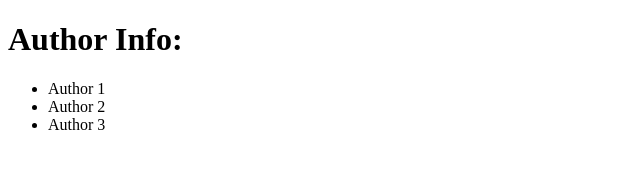
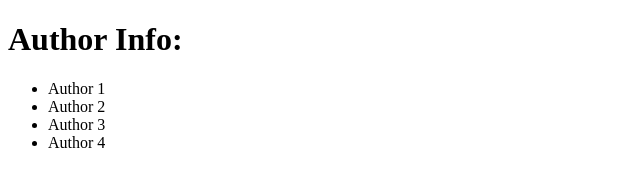
Before and after one commit to nk-umn/simple_website_1-23-2023, a plain HTML site: page index.html in a window 1280 px wide. Shown: the full height of the page, 0-640 px from the left. Drawn offline with Linux system fonts and the light colour scheme.

Commit message:
testing git push command

```diff
--- a/index.html
+++ b/index.html
@@ -16,6 +16,9 @@
         <li>
             Author 3
         </li>
+        <li>
+            Author 4
+        </li>
     </ul>
   </body>
 </html>
```
